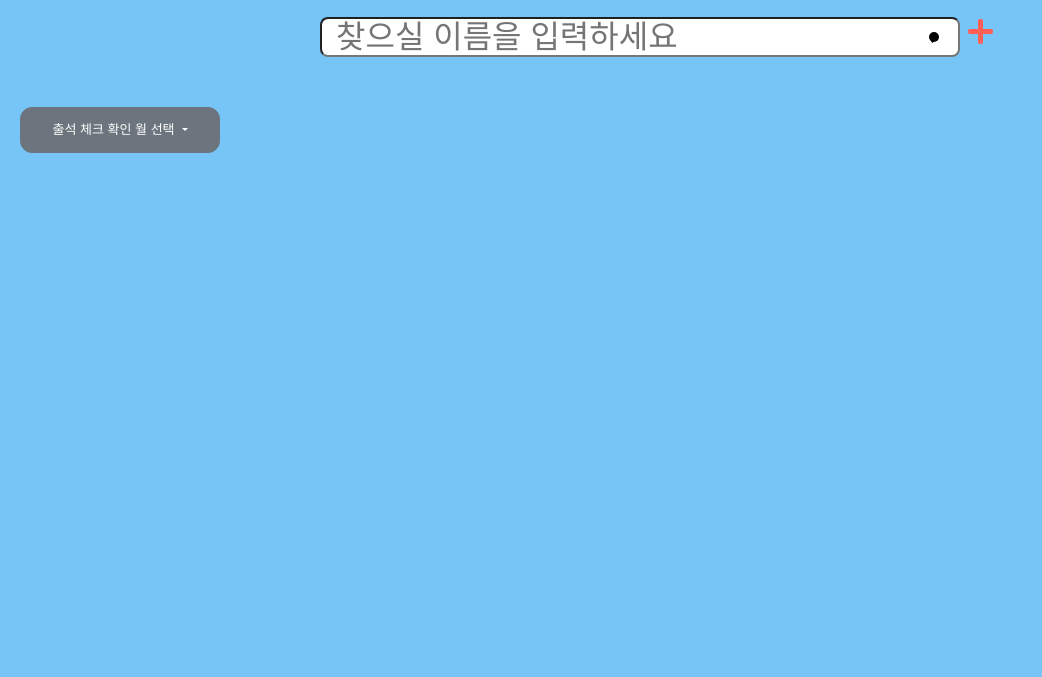
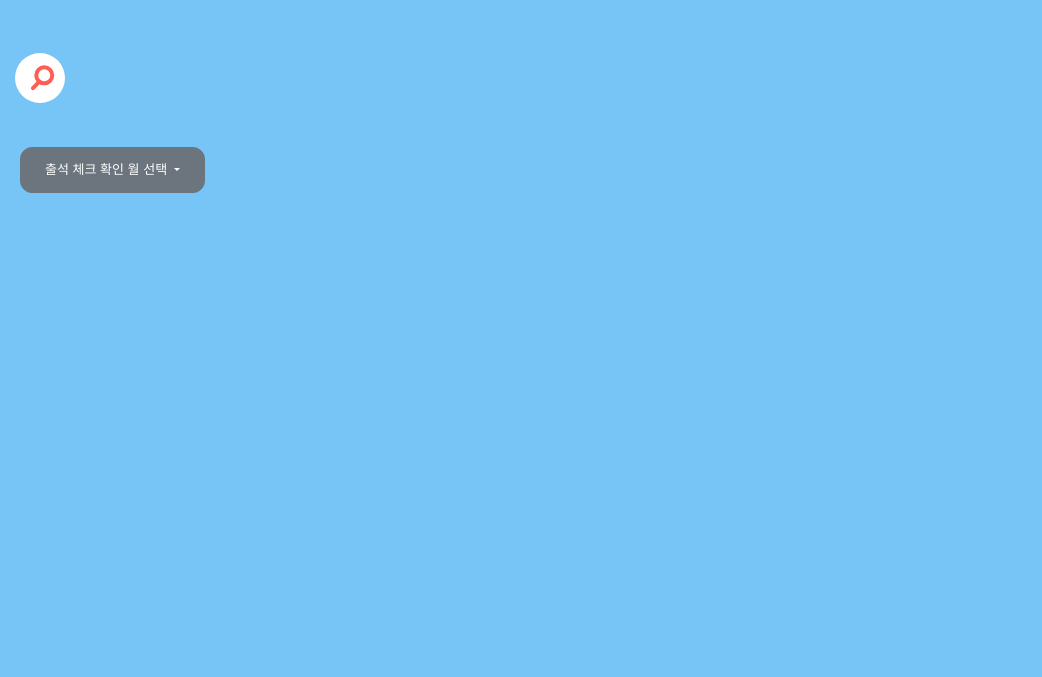
Before and after one commit to usessss/board-game, a website: page see.html in a window 1280 px wide. Shown: the part 123-800 px from the top of the page, without its empty margins (0-1042 px from the left). Drawn offline with nearby package versions, Linux system fonts and the light colour scheme; a web font is replaced by a local one.

Commit message:
수정 중

```diff
--- a/styles/index.css
+++ b/styles/index.css
@@ -12,7 +12,6 @@ header > div > a > img {
     height: auto;
 }
 
-/* ?��?��?��메뉴 ?��????�� */
 .menu-toggle {
   position: fixed;
   left: 5px;
@@ -85,7 +84,6 @@ header > div > a > img {
   cursor: pointer;
 }
 
-/* ?��버레?�� */
 .side-overlay {
   position: fixed;
   inset: 0;
@@ -106,133 +104,134 @@ body {
 ::selection {
 	background: #212129;
 }
-/* 검색창 위치/동작 안정화 */
 .search-wrapper {
-  position: absolute;          /* 기존 중앙 정렬 유지 가능 */
-  left: 50%;
-  top: 20%;
-  transform: translate(-50%, -50%);
-  z-index: 1300;
-  width: min(640px, 90%);      /* 반응형 너비 제한 */
-  max-width: 720px;
-  height: 56px;                /* 고정 높이로 흔들림 방지 */
-  display: flex;
-  align-items: center;
+	position: absolute;
+	top: 22%;
+}
+.search-wrapper .input-holder {
+  margin-left: 10px;
+	height: 55px;
+	width: 55px;
+	overflow: hidden;
+	background: rgba(255,255,255,0);
+	border-radius:6px;
+	position: relative;
+	transition: all .3s ease-in-out;
 }
 
-/* 입력 컨테이너를 기준으로 내부 요소 절대 위치(안정화) */
-.search-wrapper .input-holder {
-  position: relative;
-  width: 100%;
-  display: flex;
-  align-items: center;
-  height: 100%;
+.search-wrapper.active .input-holder {
+	  position: fixed;
+    top: 154px;
+    left: 10px;
+    width: 290px;
+    border-radius: 50px;
+    background: rgba(0, 0, 0, .5);
+    transition: all .5s
+    cubic-bezier(0.0, 0.105, 0.035, 1.570);
 }
-
-/* 입력창은 가변 너비지만 높이는 고정 */
 .search-wrapper .input-holder .search-input {
 	width: 100%;
-  height: 40px;
-  padding: 8px 48px 8px 14px;  /* 오른쪽 여유: 아이콘/닫기 공간 확보 */
+	height: 34px;
+	padding: 0 70px 0 20px;
+	opacity: 0;
+	position: absolute;
+	top: 0;
+	left: 0;
+	background: transparent;
 	box-sizing: border-box;
-  border-radius: 8px;
+	border: 0;
+	outline: 0;
+	font-size: 16px;
+	font-weight: 400;
+	line-height: 20px;
+	color: #fff;
+	transform: translate(0, 60px);
+	transition: all .3s cubic-bezier(0.000, 0.105, 0.035, 1.570);
+	transition-delay: 0.3s;
 }
-
-/* 돋보기 아이콘 버튼: 내부에 고정 크기 유지 */
+.search-wrapper.active .input-holder .search-input {
+	opacity: 1;
+	transform: translate(0, 12px);
+}
 .search-wrapper .input-holder .search-icon {
-  position: absolute;
-  right: 8px;                  /* 입력창 안 우측에 고정 */
-  top: 50%;
-  transform: translateY(-50%);
-  width: 36px;
-  height: 36px;
-  display: inline-flex;
-  align-items: center;
-  justify-content: center;
-  background: transparent;
+    width: 50px;
+    height: 50px;
     border: 0;
+    outline: 0;
+    border-radius: 50%;
+    background: #fff;
+    cursor: pointer;
     padding: 0;
-  z-index: 1310;
+    position: relative;
+    z-index: 2;
+    float: right;
+    transition: all .3s ease-in-out;
 }
-
-/* 돋보기 내부 span과 의사요소 고정 */
+.search-wrapper.active .input-holder .search-icon {
+	  width: 37px;
+    height: 37px;
+    margin: 10px;
+    border-radius: 50%;
+}
 .search-wrapper .input-holder .search-icon span {
+	width: 22px;
+	height: 22px;
 	display: inline-block;
-  width: 18px;
-  height: 18px;
+	vertical-align: middle;
 	position: relative;
+	transform: rotate(45deg);
+	transition: all .4s cubic-bezier(0.650, -0.600, 0.240, 1.650);
+}
+.search-wrapper.active .input-holder .search-icon span {
+	transform: rotate(315deg);
 }
 .search-wrapper .input-holder .search-icon span::before,
 .search-wrapper .input-holder .search-icon span::after {
 	position: absolute;
-  left: 50%;
-  top: 50%;
-  transform: translate(-50%, -50%);
-  background: currentColor;
-  content: "";
-  display: block;
+	content:'';
 }
-
-/* 구체적 모양(필요 시 조정) */
 .search-wrapper .input-holder .search-icon span::before {
-  width: 10px;
-  height: 10px;
-  border-radius: 50%;
+	  width: 4px;
+    height: 13px;
+    left: 9px;
+    top: 10px;
+    border-radius: 2px;
+    background: #FE5F55;
 }
 .search-wrapper .input-holder .search-icon span::after {
-  width: 2px;
-  height: 8px;
-  transform: translate(-20%, -20%) rotate(45deg);
-  transform-origin: center;
+    width: 20px;
+    height: 20px;
+    left: 0px;
+    top: -6px;
+    border-radius: 16px;
+    border: 4px solid #FE5F55;
 }
-
-/* 닫기(엑스) 버튼: 입력박스 오른쪽 외부에 고정 (입력창 확장/축소해도 위치 유지) */
+.search-wrapper.active .close {
+    position: absolute;
+    left: 322px;
+    transform: rotate(45deg);
+    transition: all .6s
+    cubic-bezier(0.000, 0.105, 0.035, 1.570);
+    transition-delay: 0.5s;
+}
 .search-wrapper .close {
 	position: absolute;
-  right: -44px;                /* 입력박스 오른쪽 조금 바깥에 고정 */
-  top: 50%;
-  transform: translateY(-50%);
-  z-index: 1320;
-  width: 36px;
-  height: 36px;
-  display: inline-flex;
-  align-items: center;
-  justify-content: center;
+    z-index: 1;
+    width: 25px;
+    height: 25px;
+    top: 15px;
+    right: 20px;
     cursor: pointer;
-  background: transparent;
-  border: 0;
+    transform: rotate(-180deg);
+    transition: all .3s
+    cubic-bezier(0.285, -0.450, 0.935, 0.110);
+      transition-delay: 0.2s;
 }
-
-/* active 상태에서도 높이/정렬 유지 */
-.search-wrapper.active,
-.search-wrapper.active .input-holder,
-.search-wrapper.active .input-holder .search-input {
-  height: 56px;
+@media (max-width: 480px) {
+  .search-wrapper.active .close {
+    right: 0;
+    transform: translateY(20%) rotate(45deg);
   }
-
-/* month 버튼 고정 너비 및 줄바꿈 방지 */
-.month-btn {
-  min-width: 200px;
-  white-space: nowrap;
-  box-sizing: border-box;
-}
-
-/* 작은 화면(모바일)에서 간격/크기 조정 */
-@media (max-width: 480px) {
-  .search-wrapper { top: 16%; height: 52px; width: calc(100% - 40px); left: 50%; transform: translate(-50%, 0); }
-  .search-wrapper .input-holder .search-input { height: 40px; padding-right: 44px; }
-  .search-wrapper .close { right: -40px; }
-  .month-btn { min-width: 140px; font-size: 14px; }
-}
-
-/* 안전장치: bootstrap이 덮어쓴 스타일 리셋 우선 적용 */
-.search-wrapper *, .search-wrapper { box-sizing: border-box; }
-
-/* active 상태에서도 높이/정렬 유지 */
-.search-wrapper.active,
-.search-wrapper.active .input-holder,
-.search-wrapper.active .input-holder .search-input {
-  height: 56px;
 }
 
 .search-wrapper .close::before,
@@ -275,13 +274,11 @@ ul.dropdown-menu li a.dropdown-item {
     border-radius: var(--bs-dropdown-item-border-radius, 0);
 }
 
-.btn-group-vertical>.btn, .btn-group>.btn {
-    /* position: relative;
-    flex: 1 1 auto; */
+.btn-group>.btn {
     font-size: small !important;
+    margin-top: 40px;
 }
 
-/* 캘린?�� */
 .fc .fc-toolbar.fc-header-toolbar {
     margin-bottom: 1.5em;
     margin-top: 5em;
```
Also changed, not shown: index.html (+1 -1 lines). Lines whose indentation alone changed are shown as unchanged.
